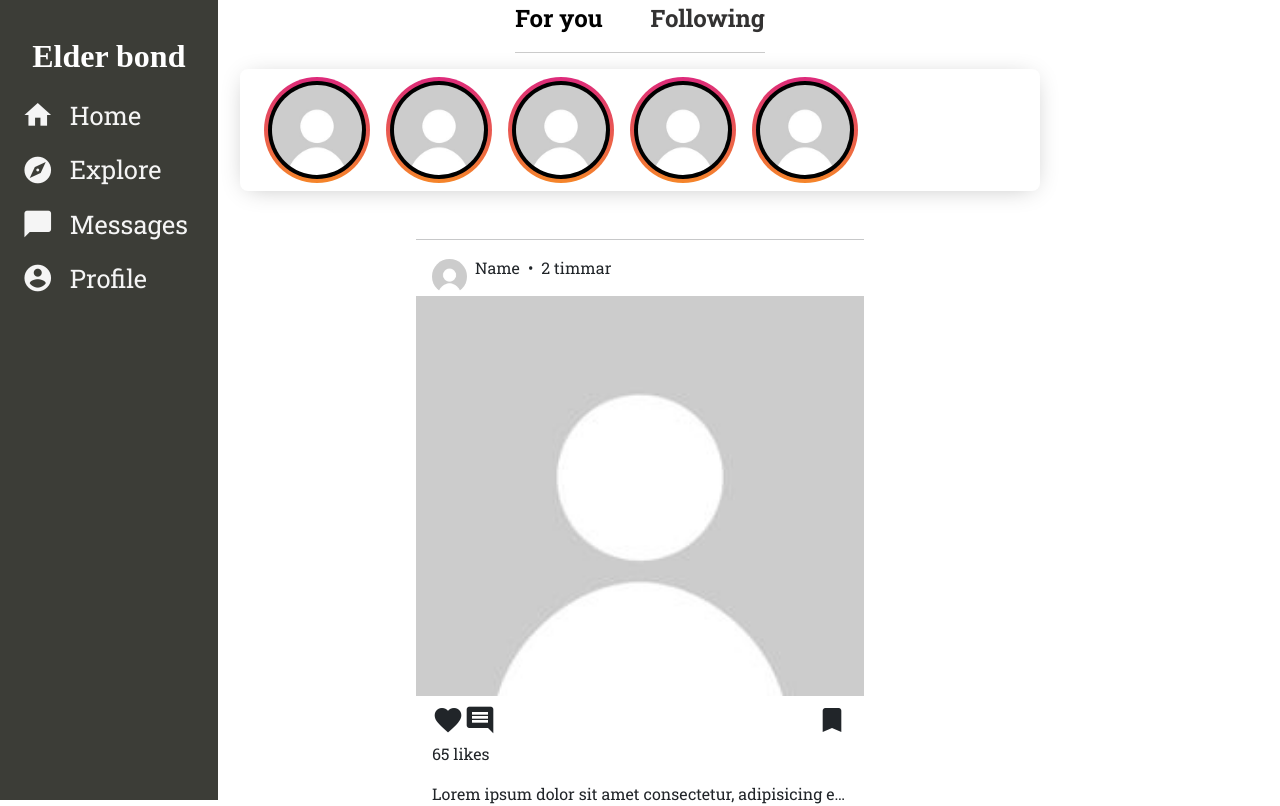
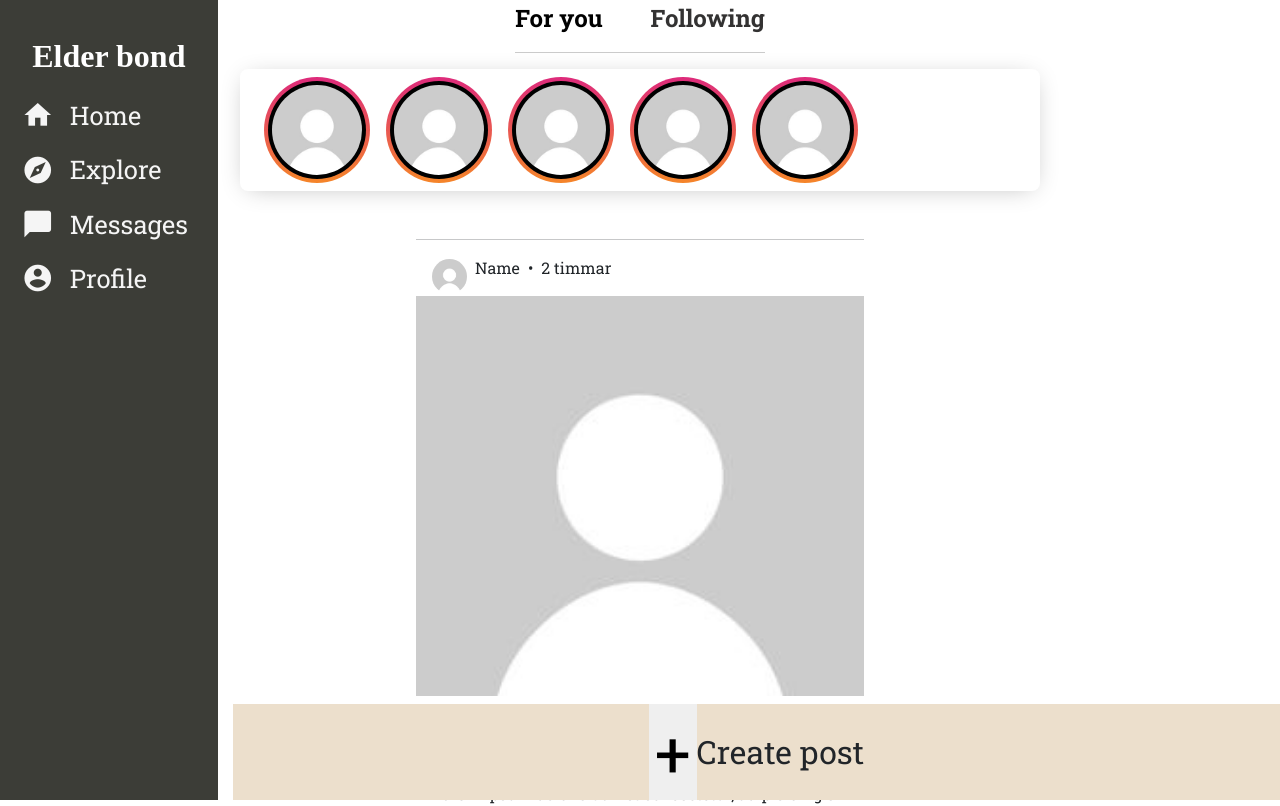
Before and after one commit to baldx/social-media-clone, a React (Vite) app in the folder client/: page /feed in a window 1280 px wide. Shown: the top 806 px of the page. Built offline with nearby package versions, Linux system fonts and the light colour scheme; a web font is replaced by a local one.

Commit message:
add "create post" button

```diff
--- a/client/src/Router.jsx
+++ b/client/src/Router.jsx
@@ -4,6 +4,7 @@ import Login from './components/Login'; // Login Component
 import Signup from './components/Signup'; // Signup Component
 import Navbar from './components/Navbar'; // Common Navbar Component
 import ErrorPage from './components/ErrorPage'; // Error Page Component
+import PostFooter from './components/PostButton';
 
 const Router = () => {
   const router = createBrowserRouter([
@@ -13,6 +14,7 @@ const Router = () => {
         <>
           <Navbar /> {/* navbar is always visible */}
           <LandingPage /> {/* landingPage component with Stories and Link */}
+
         </>
       ),
       errorElement: <ErrorPage />, //adds error page if something went wrong
--- a/client/src/components/Landingpage.jsx
+++ b/client/src/components/Landingpage.jsx
@@ -1,6 +1,8 @@
 import { useState } from "react";
 import DefaultPfp from "../assets/default.png";
 import ElderBond from "../assets/ElderBondLogo.png";
+import PostFooter from "./PostButton";
+
 
 export default function LandingPage() {
 
@@ -249,6 +251,7 @@ export default function LandingPage() {
             </div>
           </div>
         </section>
+        <PostFooter/>
       </main>
     </>
   );
--- /dev/null
+++ b/client/src/components/PostButton.jsx
@@ -0,0 +1,20 @@
+import FeedForm from "./FeedForm"
+
+export default function PostFooter() {
+
+    const onClick = () => {
+        document.querySelector('.hidden-feed-form').style.visibility = 'visible';
+    }
+
+    return (
+        <>
+            <FeedForm></FeedForm>
+            <footer>
+                <button className="footer-container" onClick={onClick}>
+                    +
+                </button>
+                <div>Create post</div>
+            </footer>
+        </>
+    )
+}
```
